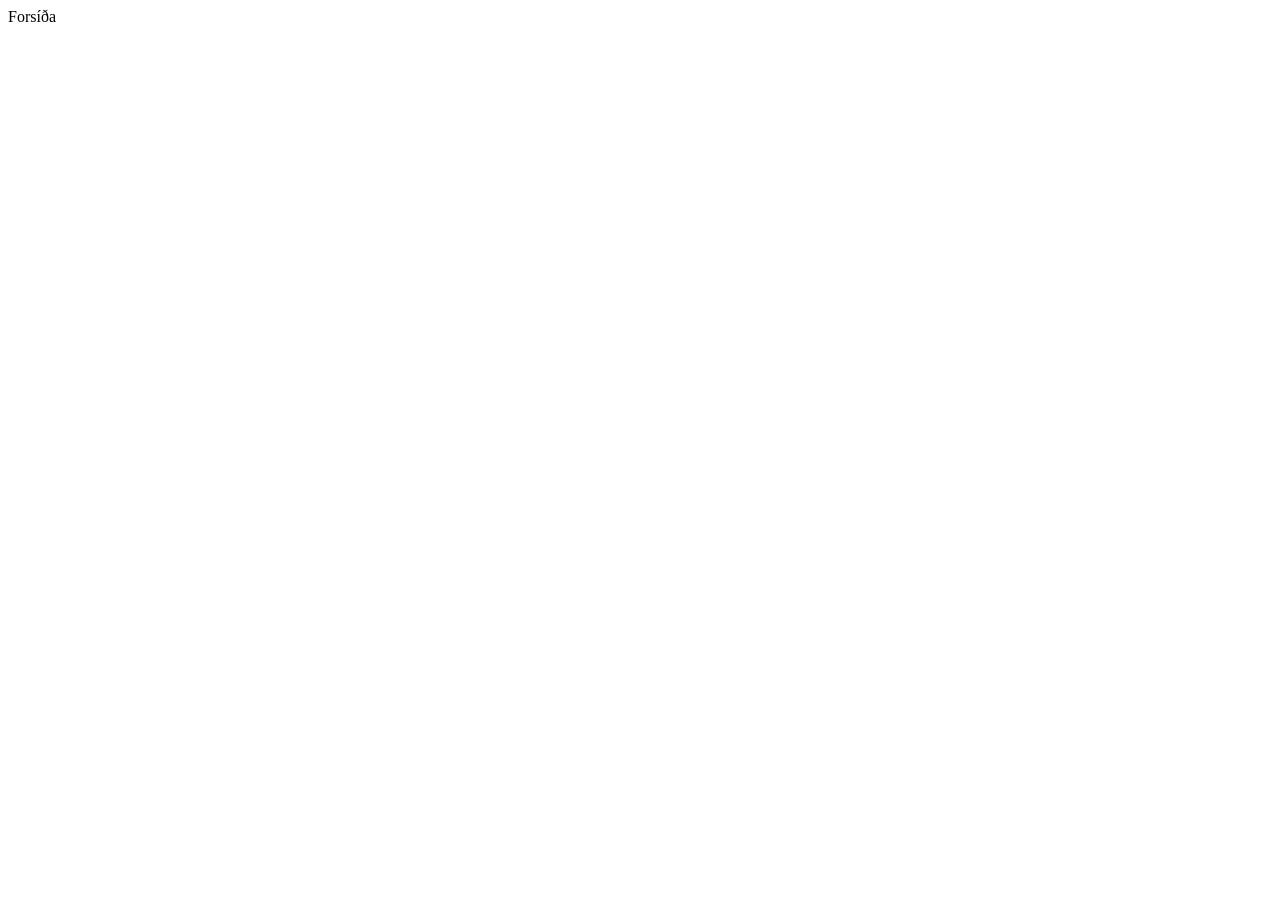
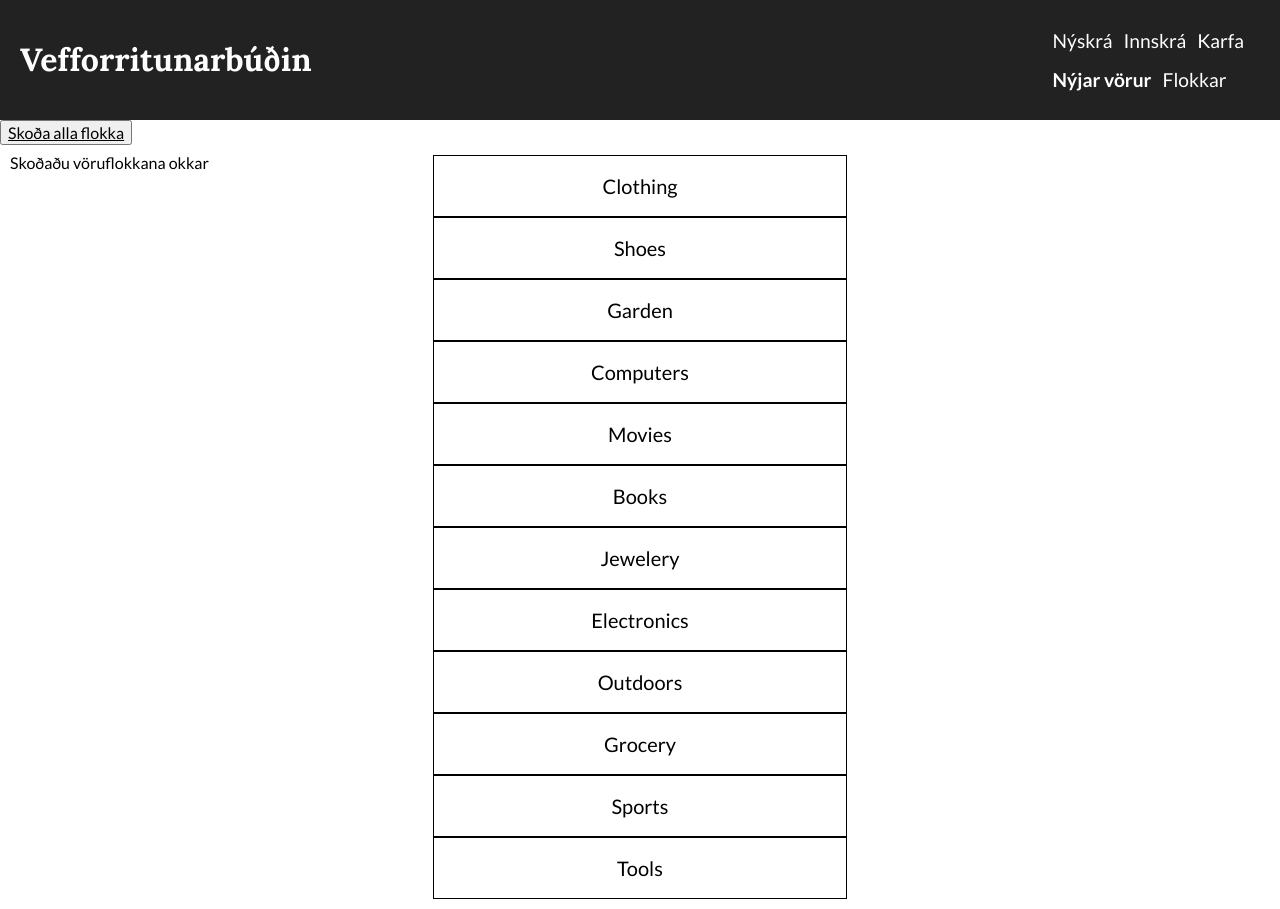
Before and after one commit to Logi-WA/vef1-hopverk2, a website: page index.html in a window 1280 px wide. Before the commit the page ends 800 px from the top, so only its background shows below. Drawn offline with nearby package versions, Linux system fonts and the light colour scheme; files that its build step writes are made by us from their sources.

Commit message:
bætt við imports og styles fyrir flokkagrid og navigation. Skrifað css, og html f. nav, og skrifað html grunn f. flokka.

```diff
--- a/index.html
+++ b/index.html
@@ -1,4 +1,4 @@
-<!DOCTYPE html>
+<!doctype html>
 <html lang="is">
   <head>
     <meta charset="utf-8" />
@@ -14,6 +14,45 @@
   </head>
 
   <body>
-    Forsíða
+    <nav>
+      <h1 class="title">Vefforritunarbúðin</h1>
+      <div class="nav-links">
+        <div class="top-links">
+          <a href="index.html">Nýskrá</a>
+          <a href="index.html">Innskrá</a>
+          <a href="index.html">Karfa</a>
+        </div>
+        <div class="bottom-links">
+          <a href="#newProds" class="current">Nýjar vörur</a>
+          <a href="pages/categories.html">Flokkar</a>
+        </div>
+      </div>
+    </nav>
+
+    <main class="page-content">
+      <div class="new-products" id="newProds">
+        <!-- Fullt af cards frá API -->
+        <button><a href="pages/categories.html">Skoða alla flokka</a></button>
+      </div>
+
+      <div class="index-cats">
+        <h2>Skoðaðu vöruflokkana okkar</h2>
+
+        <div class="cat-grid">
+          <div class="cat-grid-item">Clothing</div>
+          <div class="cat-grid-item">Shoes</div>
+          <div class="cat-grid-item">Garden</div>
+          <div class="cat-grid-item">Computers</div>
+          <div class="cat-grid-item">Movies</div>
+          <div class="cat-grid-item">Books</div>
+          <div class="cat-grid-item">Jewelery</div>
+          <div class="cat-grid-item">Electronics</div>
+          <div class="cat-grid-item">Outdoors</div>
+          <div class="cat-grid-item">Grocery</div>
+          <div class="cat-grid-item">Sports</div>
+          <div class="cat-grid-item">Tools</div>
+        </div>
+      </div>
+    </main>
   </body>
 </html>
--- a/styles.scss
+++ b/styles.scss
@@ -1,3 +1,6 @@
-img {
-  width: 20vw;
-}
+@import 'styles/reset';
+@import 'styles/fonts';
+@import 'styles/config';
+@import 'styles/base';
+@import 'styles/nav';
+@import 'styles/category-grid';
--- /dev/null
+++ b/styles/category-grid.scss
@@ -0,0 +1,20 @@
+.index-cats {
+  display: grid;
+  grid-template-columns: repeat(3, 1fr);
+  grid-gap: 10px;
+  padding: 10px;
+}
+
+.cat-grid-item {
+  background-color: #fff;
+  border: 1px solid #000;
+  padding: 20px;
+  text-align: center;
+  font-size: 20px;
+}
+
+@media (max-width: 600px) {
+  .grid-container {
+    grid-template-columns: 1fr;
+  }
+}
--- /dev/null
+++ b/styles/nav.scss
@@ -0,0 +1,53 @@
+nav {
+  display: flex;
+  justify-content: space-between;
+  align-items: center;
+  background-color: #222;
+  color: #fff;
+  padding: 10px 20px;
+  height: 100px;
+}
+
+nav .title {
+  font-size: 2rem;
+  font-family: var(--font-family-logo);
+  font-weight: bold;
+  margin-bottom: 0;
+}
+
+.nav-links {
+  display: flex;
+  flex-direction: column;
+  margin-right: 1rem;
+}
+
+.nav-links .current {
+  font-weight: bold;
+}
+
+.nav-links .top-links,
+.nav-links .bottom-links {
+  display: block;
+}
+
+.nav-links .top-links a,
+.nav-links .bottom-links a {
+  font-family: var(--font-family-heading);
+  font-size: 1.2rem;
+  margin-left: 0.5rem;
+}
+
+.nav-links .top-links {
+  margin-bottom: 1rem;
+}
+
+.nav-links a {
+  color: #fff;
+  text-decoration: none;
+  margin: 2px 0;
+  display: inline-block;
+}
+
+.nav-links a:hover {
+  text-decoration: underline;
+}
```
Also changed, not shown: 1 other file.
